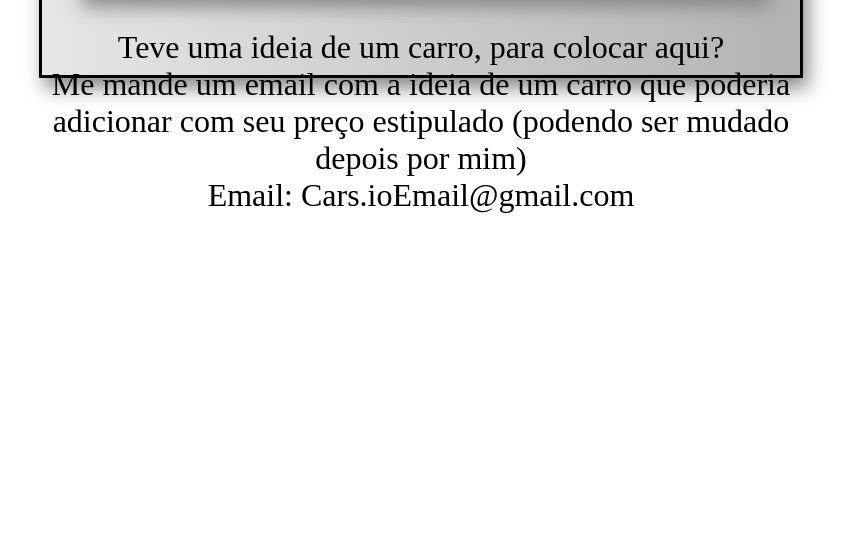
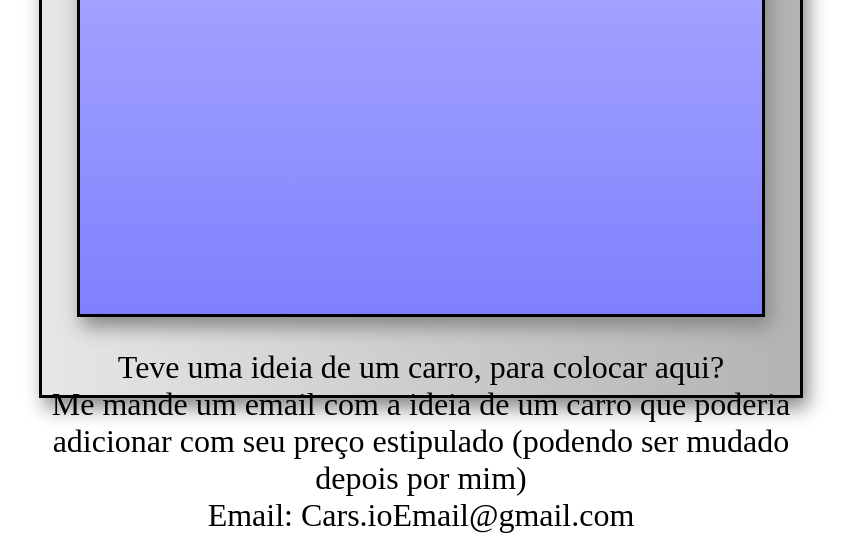
Before and after one commit to Cars-Io/Cars.io, a plain HTML site: page index.html in a window 1280 px wide. Shown: the part 816-1350 px from the top of the page, without its empty margins (219-1070 px from the left). Before the commit the page ends 1030 px from the top, so only its background shows below. Drawn offline with Linux system fonts and the light colour scheme.

Commit message:
style.css

```diff
--- a/style.css
+++ b/style.css
@@ -1,5 +1,5 @@
 .container {
-    height: 55pc;
+    height: 75pc;
     border: solid 3px #000;
     margin: auto;
     width: 60%;
@@ -41,7 +41,7 @@
     text-align: center;
 }
 .updates {
-    height: 10pc;
+    height: 30pc;
     border: solid 3px #000;
     margin: auto;
     width: 90%;
```
